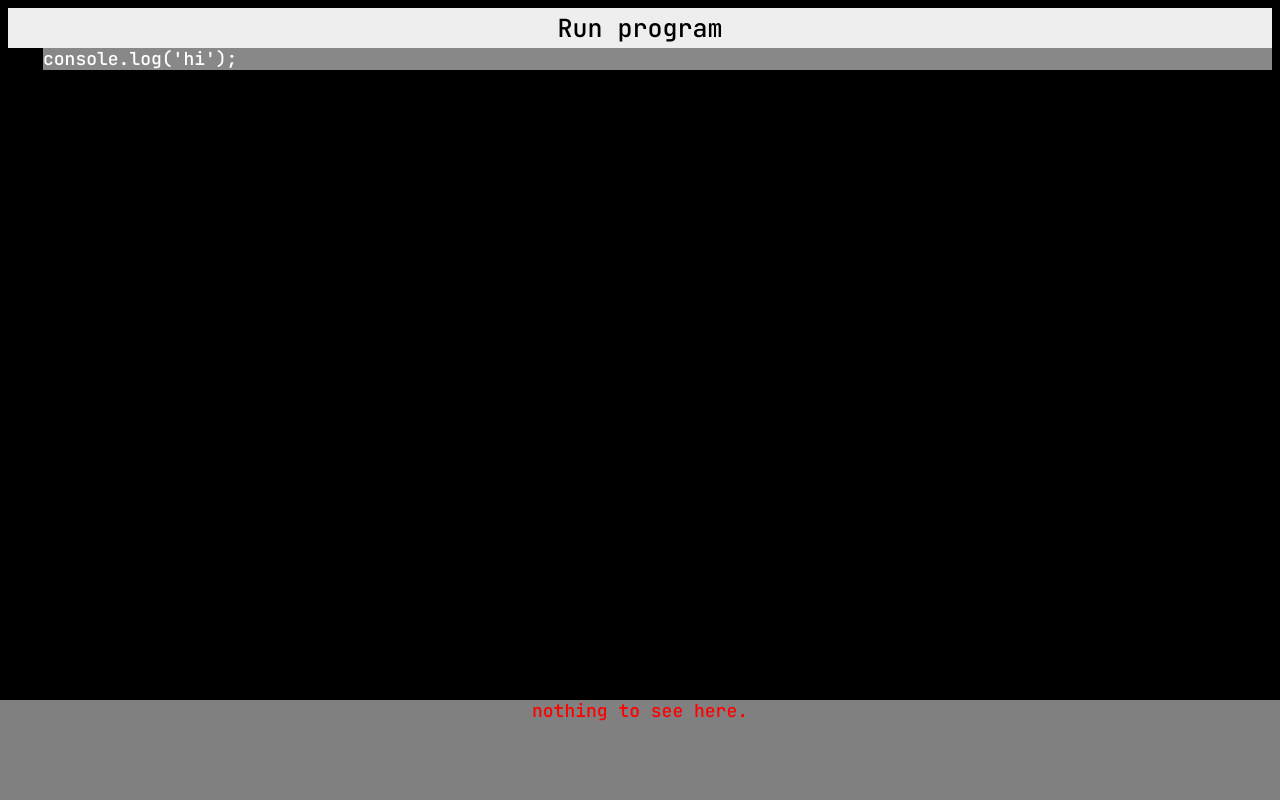
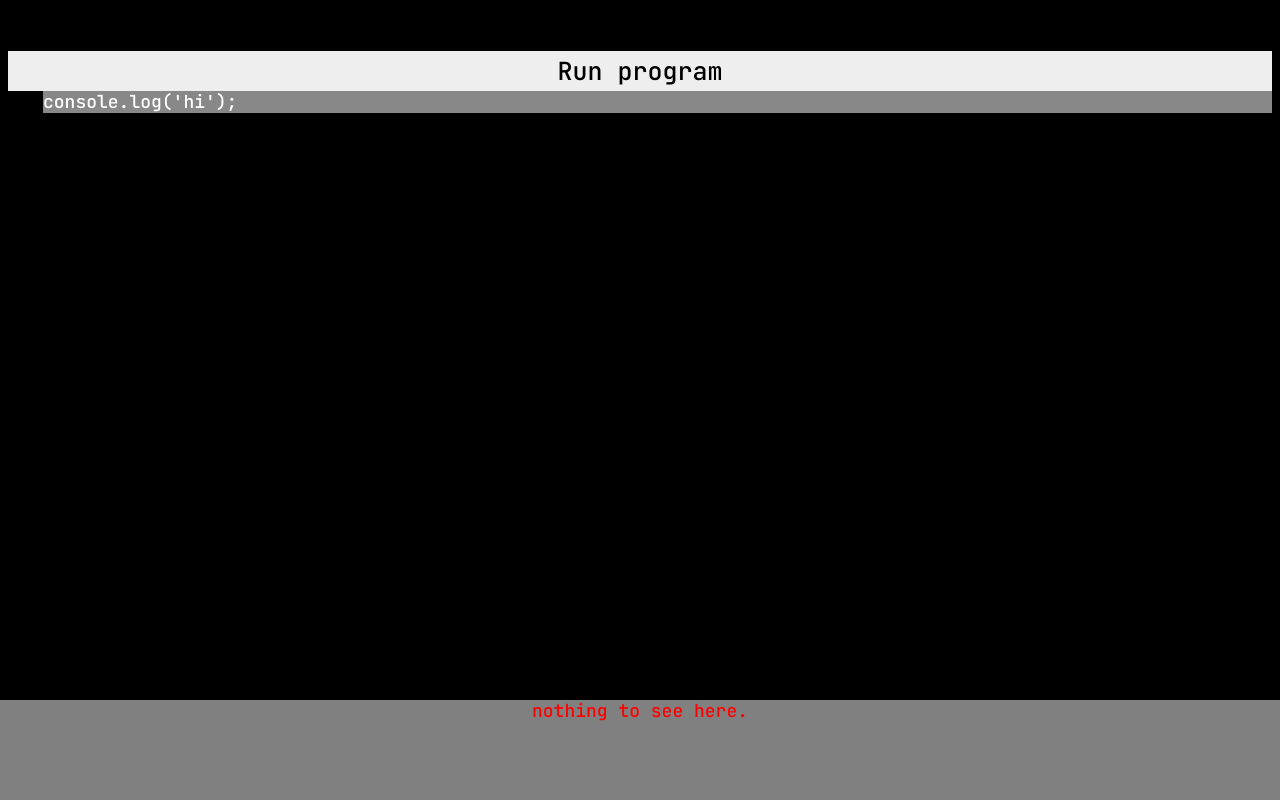
Before and after one commit to MunchDuster/code-editor, a plain HTML site: page CurCodeEditor.html in a window 1280 px wide. Drawn offline with Linux system fonts and the light colour scheme.

Commit message:
Update CurCodeEditor.html

```diff
--- a/CurCodeEditor.html
+++ b/CurCodeEditor.html
@@ -1,5 +1,4 @@
 <html>
-
   <head>
   	<title>code editor</title>
     <link rel="preconnect" href="https://fonts.gstatic.com">
@@ -8,18 +7,14 @@
     	button {
         	background-color: #EEEEEE;
 			font-family: 'JetBrains Mono', monospace;
-
-
 			font-size: 25;
 			border: none;
 			margin: 0px;
-        width: 100%;
 			height: 40px;
 			padding: 0px;
 			outline: none;
 			user-select: none;
 		}
-
 		body {
 			background-color: black;
 			font-family: 'JetBrains Mono', monospace;
@@ -51,7 +46,6 @@
 			border: 0px;
 			padding: 0px;
 		}
-
       .lineNumber {
         float: left;
         background-color: #000000;
@@ -65,7 +59,6 @@
         border: 0px;
         padding: 0px;
       }
-
       .derconsole {
         position: absolute;
         bottom: 0px;
@@ -79,22 +72,17 @@
         overflow-x: ;
         overflow-y: scroll;
       }
-
     </style>
-
   </head>
-
   <body>
-    <button onclick="run();" id="btn"> Run program </button>
+	<div class="inputline placeholder"  contenteditable="true" data-placeholder="program 1"></div>
+	<div class="placeholder" data-placeholder="program 1no running programs"></div>
+    <button onclick="run();" style="width: 100%;" id="btn"> Run program </button>
     <div style="background-color:#006600; width:100%; hieght: calc(100% - 50px);">
-      <div class="codewindow placeholder" oninput="ontextinput(); " contenteditable data-placeholder="console.log('hi');" id="text" spellcheck="false">
-
-      </div>
+      <div class="codewindow placeholder" oninput="ontextinput(); " contenteditable data-placeholder="console.log('hi');" id="text" spellcheck="false"></div>
       <div class="lineNumber" id="lineNo">1</div>
     </div>
-    <div id="con" class="derconsole placeholder" data-placeholder="nothing to see here." >
-
-    </div>
+    <div id="con" class="derconsole placeholder" data-placeholder="nothing to see here." ></div>
 
     <script id="main script, do not tamper">
       <!--console controller -->
```
Lines whose indentation alone changed are shown as unchanged.
